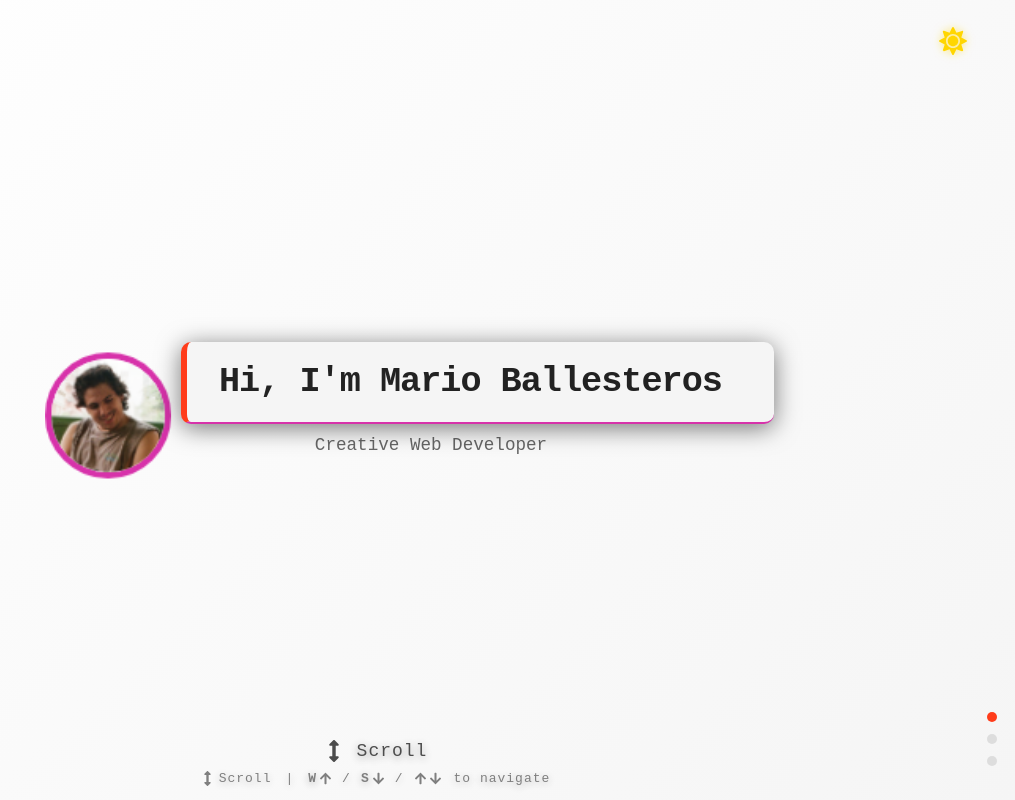
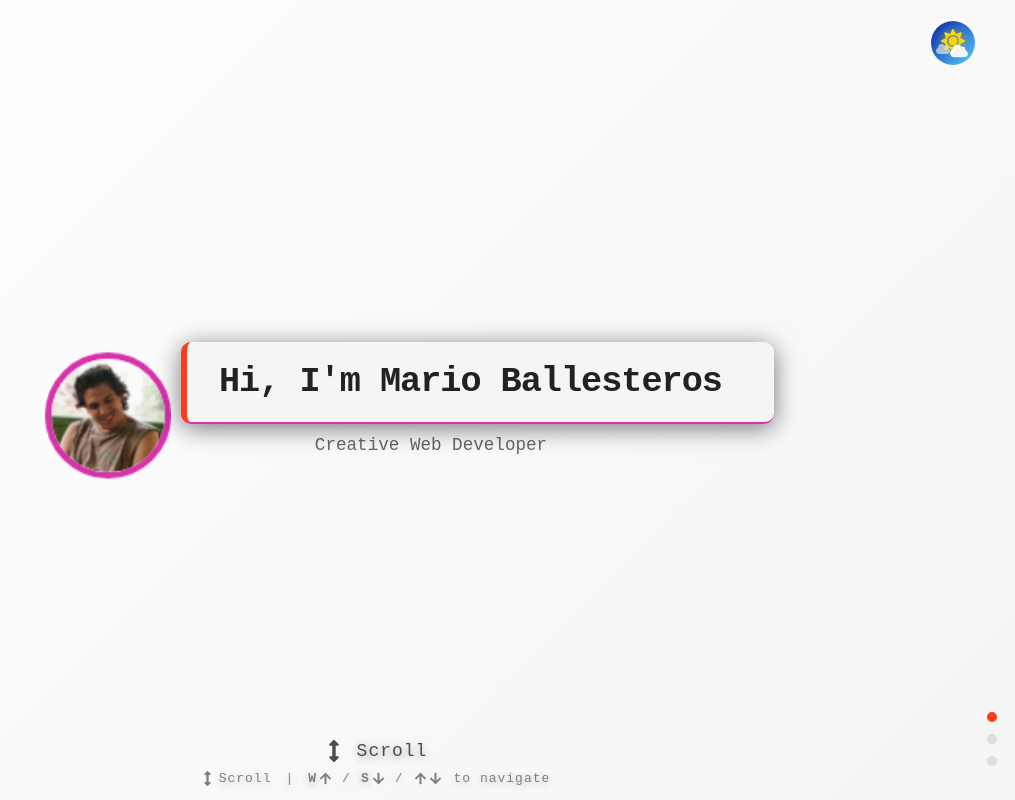
Before and after one commit to marioflwrs/marioflwrs.github.io, a React (Vite) app: page / in a window 1280 px wide. Shown: the whole page, without its empty margins (265-1280 px from the left). Built offline with nearby package versions, Linux system fonts and the light colour scheme.

Commit message:
styling of clouds now unique and makes more sense

```diff
--- a/src/App.tsx
+++ b/src/App.tsx
@@ -3,7 +3,7 @@ import './App.css'
 import { useRef, useState, useEffect } from 'react'
 import type { TouchEvent } from 'react'
 import { motion } from 'framer-motion'
-import { FaArrowsAltV, FaSun, FaMoon, FaArrowUp, FaArrowDown } from 'react-icons/fa'
+import { FaArrowsAltV, FaSun, FaMoon, FaArrowUp, FaArrowDown, FaCloud } from 'react-icons/fa'
 import { MdSwipeVertical } from 'react-icons/md'
 
 const ACCENT1 = '#D732AA'
@@ -46,7 +46,22 @@ function ThemeToggle({ darkMode, setDarkMode }: { darkMode: boolean, setDarkMode
 			transition={{ type: 'spring', stiffness: 300, damping: 30 }}
 			style={{ position: 'absolute', left: 0, right: 0, textAlign: 'center', width: '100%' }}
 		  >
-			<FaMoon style={{ fontSize: 28, color: '#FFD600', filter: 'drop-shadow(0 0 4px #FFD60088)' }} />
+			<span style={{ position: 'relative', display: 'inline-block', width: 44, height: 34 }}>
+			  {/* Purple sky */}
+			  <span style={{
+				position: 'absolute',
+				left: 0, top: 0,
+				width: 44, height: 44,
+				borderRadius: '50%',
+				background: 'linear-gradient(135deg, #6a4cff 60%, #b47cff 100%)',
+				zIndex: 1,
+			  }} />
+			  {/* Grey clouds */}
+			  <FaCloud style={{ position: 'absolute', left: 17, top: 10, fontSize: 18, color: '#bbb', opacity: 0.85, zIndex: 2 }} />
+			  <FaCloud style={{ position: 'absolute', left: 10, top: 18, fontSize: 14, color: '#888', opacity: 0.9, zIndex: 4 }} />
+			  {/* Moon */}
+			  <FaMoon style={{ position: 'absolute', left: 10, top: 8, fontSize: 24, color: '#FFD600', filter: 'drop-shadow(0 0 4px #FFD60088)', zIndex: 3 }} />
+			</span>
 		  </motion.span>
 		) : (
 		  <motion.span
@@ -57,7 +72,22 @@ function ThemeToggle({ darkMode, setDarkMode }: { darkMode: boolean, setDarkMode
 			transition={{ type: 'spring', stiffness: 300, damping: 30 }}
 			style={{ position: 'absolute', left: 0, right: 0, textAlign: 'center', width: '100%' }}
 		  >
-			<FaSun style={{ fontSize: 28, color: '#FFD600', filter: 'drop-shadow(0 0 4px #FFD60088)' }} />
+			<span style={{ position: 'relative', display: 'inline-block', width: 44, height: 34 }}>
+			  {/* Blue sky */}
+			  <span style={{
+				position: 'absolute',
+				left: 0, top: 0,
+				width: 44, height: 44,
+				borderRadius: '50%',
+				background: 'linear-gradient(135deg, #0422A8 0%, #58CFFB 100%)',
+				zIndex: 1,
+			  }} />
+			  {/* White clouds */}
+			  <FaCloud style={{ position: 'absolute', left: 19, top: 21, fontSize: 18, color: '#fff', opacity: 0.9, zIndex: 3 }} />
+			  <FaCloud style={{ position: 'absolute', left: 5, top: 21, fontSize: 14, color: '#e0e0e0', opacity: 0.7, zIndex: 3 }} />
+			  {/* Sun */}
+			  <FaSun style={{ position: 'absolute', left: 10, top: 8, fontSize: 24, color: '#FFD600', filter: 'drop-shadow(0 0 4px #FFD60088)', zIndex: 2 }} />
+			</span>
 		  </motion.span>
 		)}
 	  </AnimatePresence>
```
